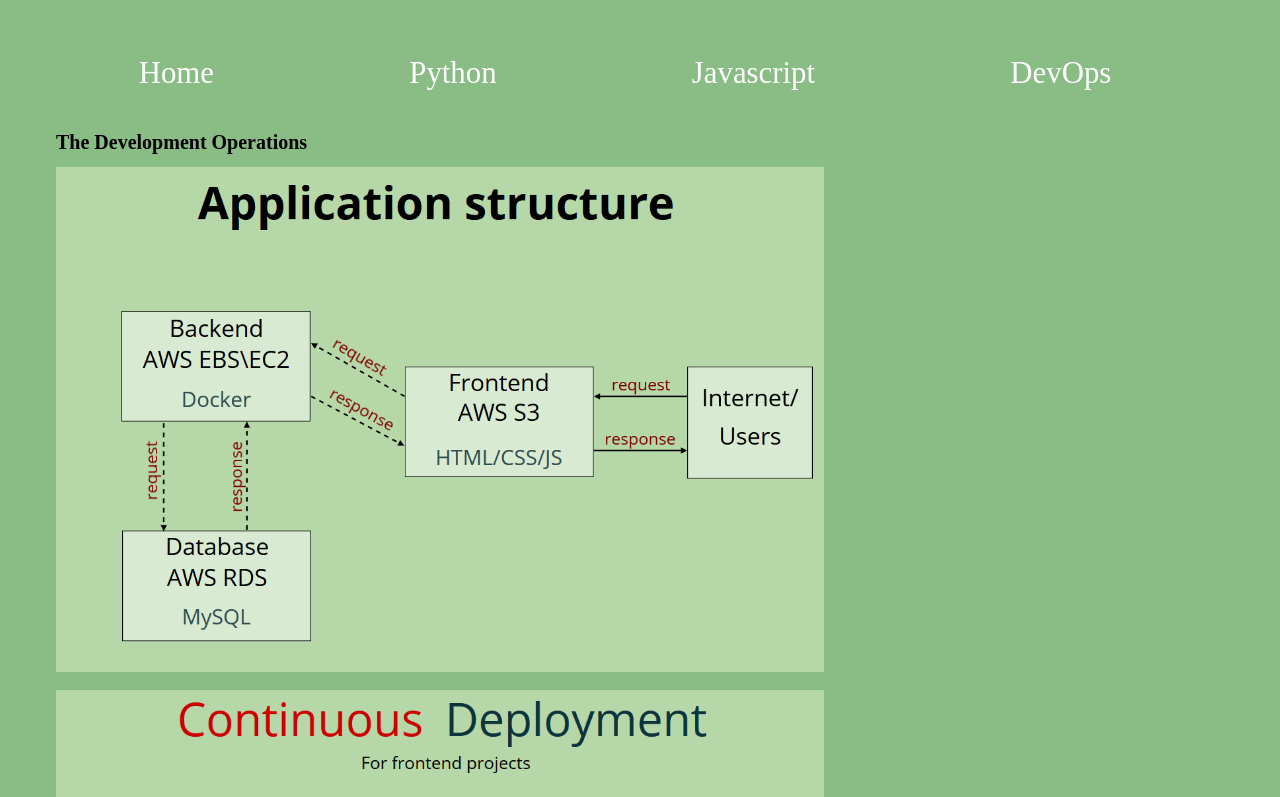
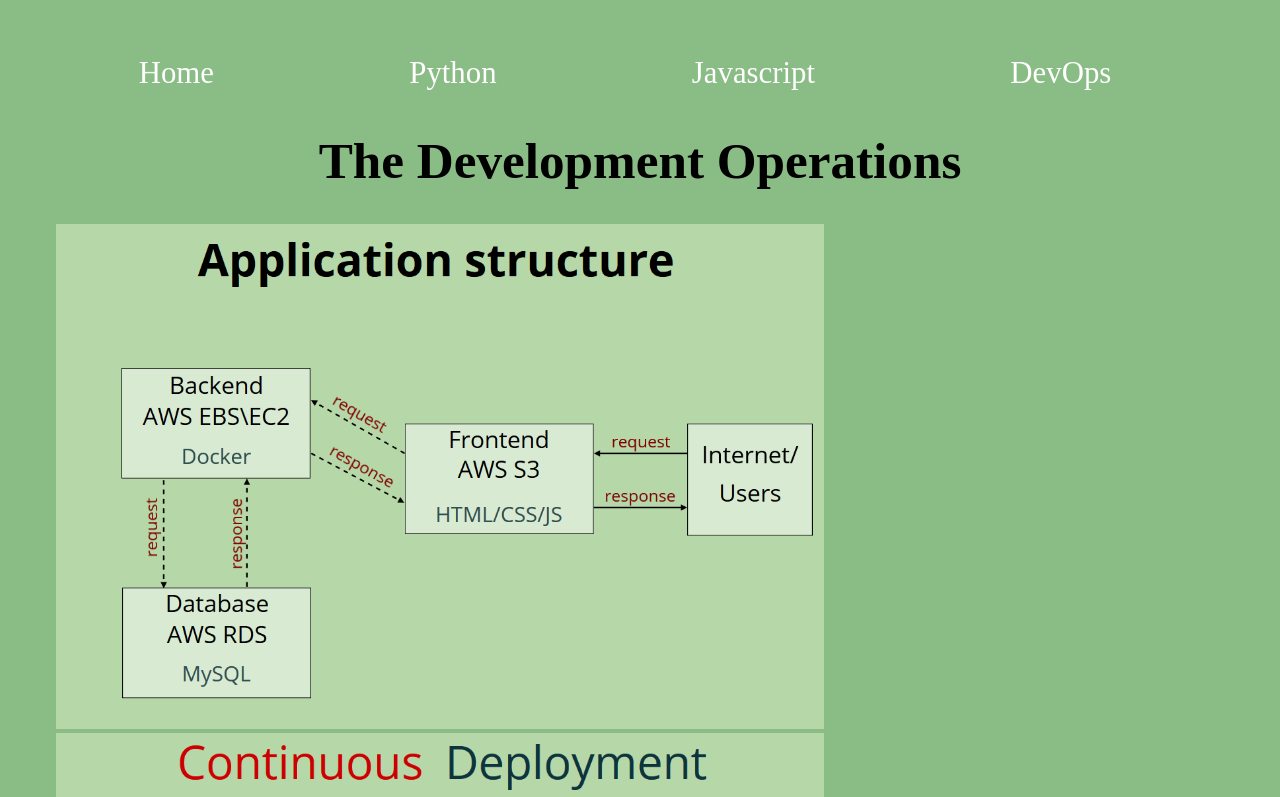
Before and after one commit to nandormatyas/ng5, an Angular app: page /devops in a window 1280 px wide. Shown: the top 797 px of the page. Built offline with nearby package versions, Linux system fonts and the light colour scheme; a web font is replaced by a local one.

Commit message:
layout changes

```diff
--- a/src/app/devops/devops.component.scss
+++ b/src/app/devops/devops.component.scss
@@ -1,8 +1,8 @@
-.images {
+/* .images {
   display: flex;
   flex-direction: column;
   justify-content: space-around;
-}
+} */
 
 img {
   max-width: 80vw;
@@ -11,14 +11,19 @@
 
 h1 {
   font-size: 4vw;
+  width: auto;
+  text-align: center;
 }
-@media screen and (min-width: 600px) {
-  h1 {
-     font-size: 20px;
-  }
-}
+
 @media screen and (min-width: 690px) {
   img {
     max-width: 60vw;
   }
 }
+
+/* .images {
+  display: flex;
+  flex-direction: column;
+  align-items: center;
+
+} */
--- a/src/app/javascript/javascript.component.scss
+++ b/src/app/javascript/javascript.component.scss
@@ -11,14 +11,18 @@
 
 h1 {
   font-size: 4vw;
+  width: auto;
+  text-align: center;
 }
-@media screen and (min-width: 600px) {
-  h1 {
-     font-size: 20px;
-  }
-}
+
 @media screen and (min-width: 690px) {
   img {
     max-width: 60vw;
   }
 }
+/* .images {
+  display: flex;
+  flex-direction: column;
+  align-items: center;
+
+} */
--- a/src/app/python/python.component.html
+++ b/src/app/python/python.component.html
@@ -50,9 +50,15 @@
     <div class="bonus">Bonus: collect friends data from twitter and put the data into sql database</div>
   </div>
   <br>
+  <div class="carrier">
+    <p><strong>Fun fact:</strong></p>
+    <p></p>
+    <div><a href="https://github.com/greenfox-academy/nandormatyas/blob/master/week-04/day-02/aircraft_carrier.py">To the Aircraft Carrier</a></div>
+  </div>
+  <br>
   <div class="wanderer">
     <p><strong>Fun fact:</strong></p>
-    <p>I created a wanderer game during my Greenfox studies, it was a cool project! :)</p>
+    <p></p>
     <div><a href="https://github.com/greenfox-academy/nandormatyas/tree/master/week-05">Try it! (Run main.py)</a></div>
   </div>
   <br>
--- a/src/app/python/python.component.scss
+++ b/src/app/python/python.component.scss
@@ -11,17 +11,15 @@
 
 h1 {
   font-size: 4vw;
+  width: auto;
+  text-align: center;
 }
-@media screen and (min-width: 600px) {
-  h1 {
-     font-size: 20px;
-  }
+.main {
+  font-size: 2vw;
 }
+
 @media screen and (min-width: 690px) {
   img {
     max-width: 60vw;
   }
 }
-.list {
-  list-style-type: disc;
-}
```
